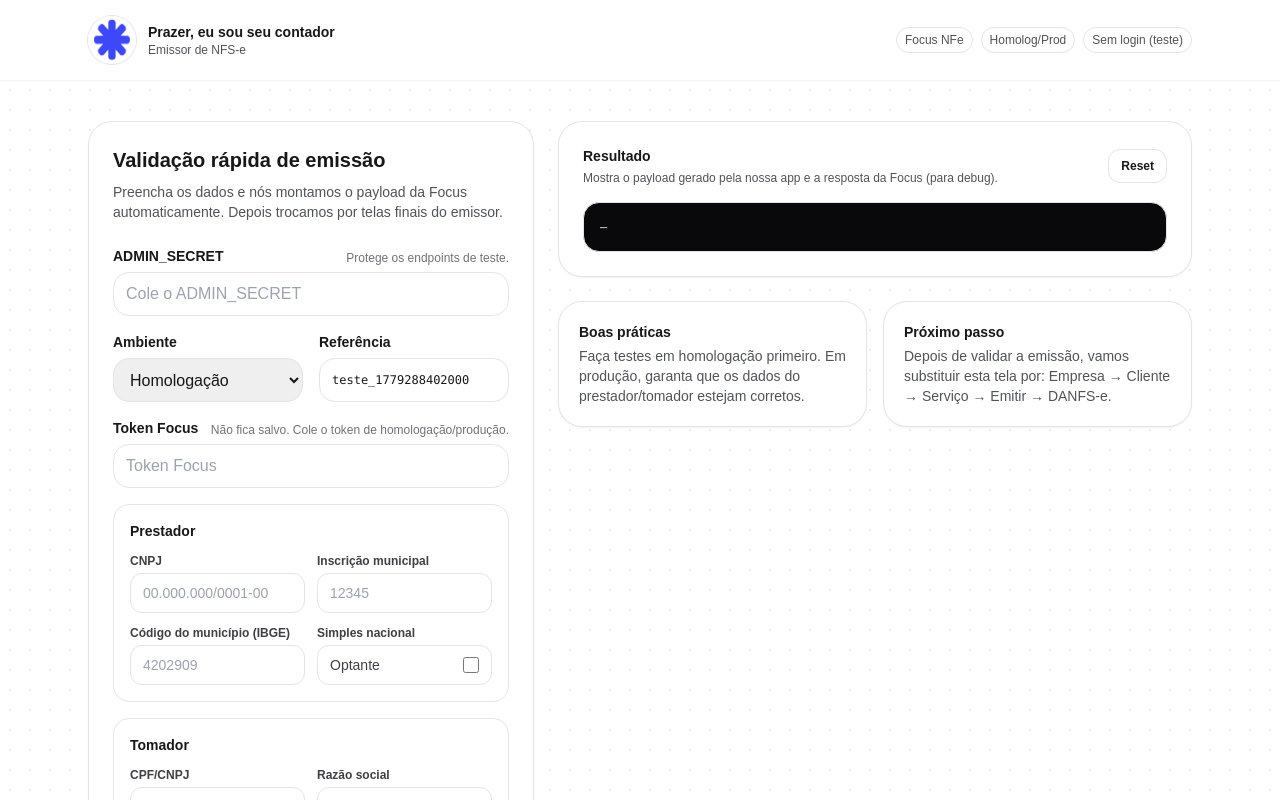
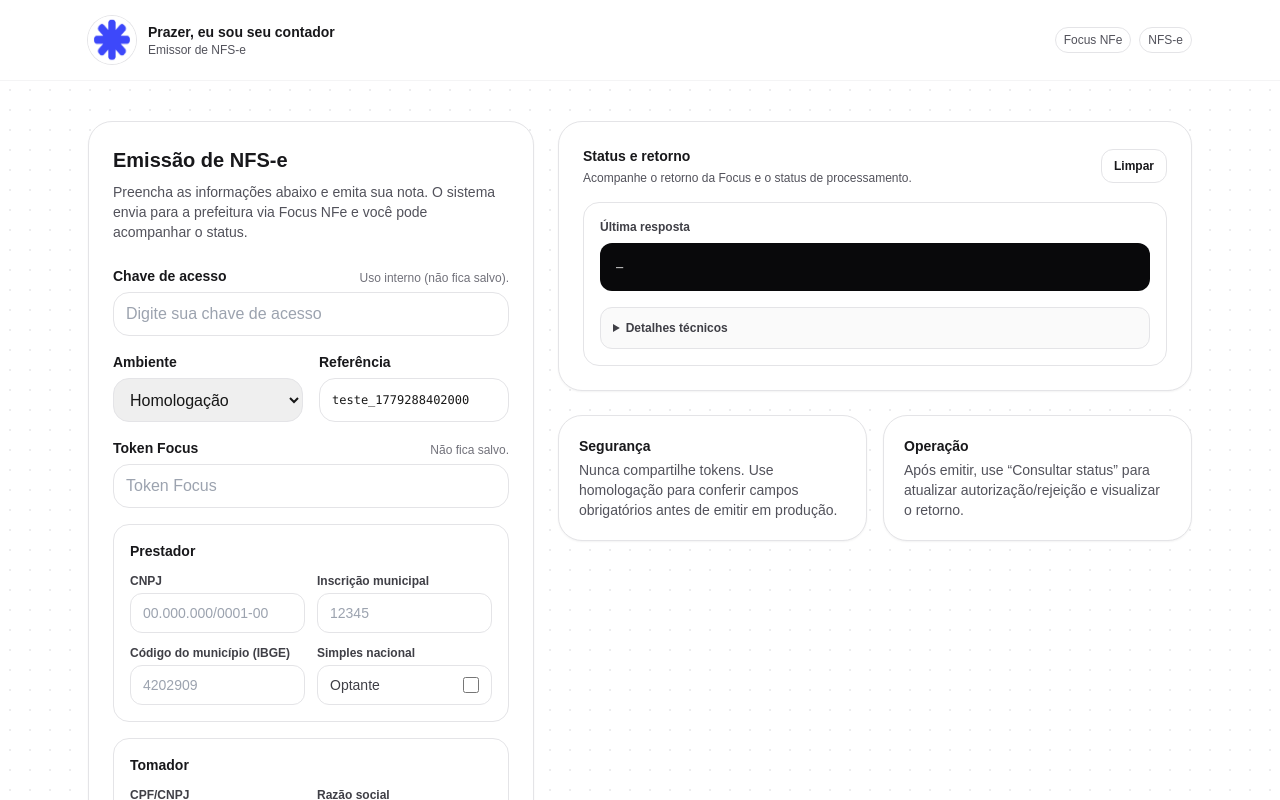
Before and after one commit to vitormaria1/emissor, a Next.js app in the folder apps/web/: page /emit-test in a window 1280 px wide. Shown: the top 800 px of the page. Built offline with nearby package versions, Linux system fonts and the light colour scheme.

Commit message:
chore(ui): remove test wording and polish emitter UI

```diff
--- a/apps/web/src/app/emit-test/page.tsx
+++ b/apps/web/src/app/emit-test/page.tsx
@@ -166,8 +166,7 @@ export default function EmitTestPage() {
 
           <div className="hidden items-center gap-2 text-xs text-zinc-600 md:flex">
             <span className="rounded-full border border-zinc-200 bg-white px-2 py-1">Focus NFe</span>
-            <span className="rounded-full border border-zinc-200 bg-white px-2 py-1">Homolog/Prod</span>
-            <span className="rounded-full border border-zinc-200 bg-white px-2 py-1">Sem login (teste)</span>
+            <span className="rounded-full border border-zinc-200 bg-white px-2 py-1">NFS-e</span>
           </div>
         </div>
       </header>
@@ -176,19 +175,19 @@ export default function EmitTestPage() {
         <div className="grid gap-6 lg:grid-cols-12">
           <section className="lg:col-span-5">
             <div className="rounded-3xl border border-zinc-200 bg-white p-6 shadow-sm">
-              <h1 className="text-xl font-semibold text-zinc-900">Validação rápida de emissão</h1>
+              <h1 className="text-xl font-semibold text-zinc-900">Emissão de NFS-e</h1>
               <p className="mt-2 text-sm text-zinc-600">
-                Preencha os dados e nós montamos o payload da Focus automaticamente. Depois trocamos por telas
-                finais do emissor.
+                Preencha as informações abaixo e emita sua nota. O sistema envia para a prefeitura via Focus NFe e
+                você pode acompanhar o status.
               </p>
 
               <div className="mt-6 grid gap-4">
-                <Field label="ADMIN_SECRET" hint="Protege os endpoints de teste.">
+                <Field label="Chave de acesso" hint="Uso interno (não fica salvo).">
                   <input
                     value={adminSecret}
                     onChange={(e) => setAdminSecret(e.target.value)}
                     className="h-11 w-full rounded-2xl border border-zinc-200 px-3 outline-none focus:border-[var(--brand)] focus:ring-4 focus:ring-[color:rgba(63,75,255,0.10)]"
-                    placeholder="Cole o ADMIN_SECRET"
+                    placeholder="Digite sua chave de acesso"
                   />
                 </Field>
 
@@ -213,7 +212,7 @@ export default function EmitTestPage() {
                   </Field>
                 </div>
 
-                <Field label="Token Focus" hint="Não fica salvo. Cole o token de homologação/produção.">
+                <Field label="Token Focus" hint="Não fica salvo.">
                   <input
                     value={token}
                     onChange={(e) => setToken(e.target.value)}
@@ -444,10 +443,18 @@ export default function EmitTestPage() {
                 </div>
               </div>
 
-              <div className="mt-6 rounded-2xl border border-zinc-100 bg-zinc-50 p-4 text-xs text-zinc-600">
-                Dica: use uma referência única por tentativa. Se a prefeitura estiver lenta, rode “Consultar status”
-                algumas vezes.
-              </div>
+              <details className="mt-6 rounded-2xl border border-zinc-200 bg-zinc-50 p-4">
+                <summary className="cursor-pointer text-sm font-semibold text-zinc-900">
+                  Dicas para emissão
+                </summary>
+                <ul className="mt-3 list-disc space-y-1 pl-5 text-xs text-zinc-600">
+                  <li>Use uma referência única por nota (o sistema já gera uma automaticamente).</li>
+                  <li>
+                    Se a prefeitura estiver lenta, utilize “Consultar status” após alguns segundos/minutos.
+                  </li>
+                  <li>Comece por homologação e só depois emita em produção.</li>
+                </ul>
+              </details>
             </div>
           </section>
 
@@ -455,9 +462,9 @@ export default function EmitTestPage() {
             <div className="rounded-3xl border border-zinc-200 bg-white p-6 shadow-sm">
               <div className="flex items-center justify-between gap-4">
                 <div>
-                  <h2 className="text-sm font-semibold text-zinc-900">Resultado</h2>
+                  <h2 className="text-sm font-semibold text-zinc-900">Status e retorno</h2>
                   <p className="mt-1 text-xs text-zinc-600">
-                    Mostra o payload gerado pela nossa app e a resposta da Focus (para debug).
+                    Acompanhe o retorno da Focus e o status de processamento.
                   </p>
                 </div>
                 <button
@@ -467,23 +474,35 @@ export default function EmitTestPage() {
                     setResult('');
                   }}
                 >
-                  Reset
+                  Limpar
                 </button>
               </div>
 
-              <pre className="mt-4 max-h-[720px] overflow-auto rounded-2xl border border-zinc-200 bg-zinc-950 p-4 text-xs text-zinc-50">
-                {result || '—'}
-              </pre>
+              <div className="mt-4 rounded-2xl border border-zinc-200 bg-white p-4">
+                <p className="text-xs font-semibold text-zinc-700">Última resposta</p>
+                <pre className="mt-2 max-h-[520px] overflow-auto rounded-xl bg-zinc-950 p-4 text-xs text-zinc-50">
+                  {result || '—'}
+                </pre>
+                <details className="mt-4 rounded-xl border border-zinc-200 bg-zinc-50 p-3">
+                  <summary className="cursor-pointer text-xs font-semibold text-zinc-700">
+                    Detalhes técnicos
+                  </summary>
+                  <p className="mt-2 text-xs text-zinc-600">
+                    Este painel mostra payload gerado e retorno completo para auditoria. No produto final,
+                    fica oculto para usuários comuns.
+                  </p>
+                </details>
+              </div>
             </div>
 
             <div className="mt-6 grid gap-4 md:grid-cols-2">
               <InfoCard
-                title="Boas práticas"
-                body="Faça testes em homologação primeiro. Em produção, garanta que os dados do prestador/tomador estejam corretos."
+                title="Segurança"
+                body="Nunca compartilhe tokens. Use homologação para conferir campos obrigatórios antes de emitir em produção."
               />
               <InfoCard
-                title="Próximo passo"
-                body="Depois de validar a emissão, vamos substituir esta tela por: Empresa → Cliente → Serviço → Emitir → DANFS-e."
+                title="Operação"
+                body="Após emitir, use “Consultar status” para atualizar autorização/rejeição e visualizar o retorno."
               />
             </div>
           </section>
```
